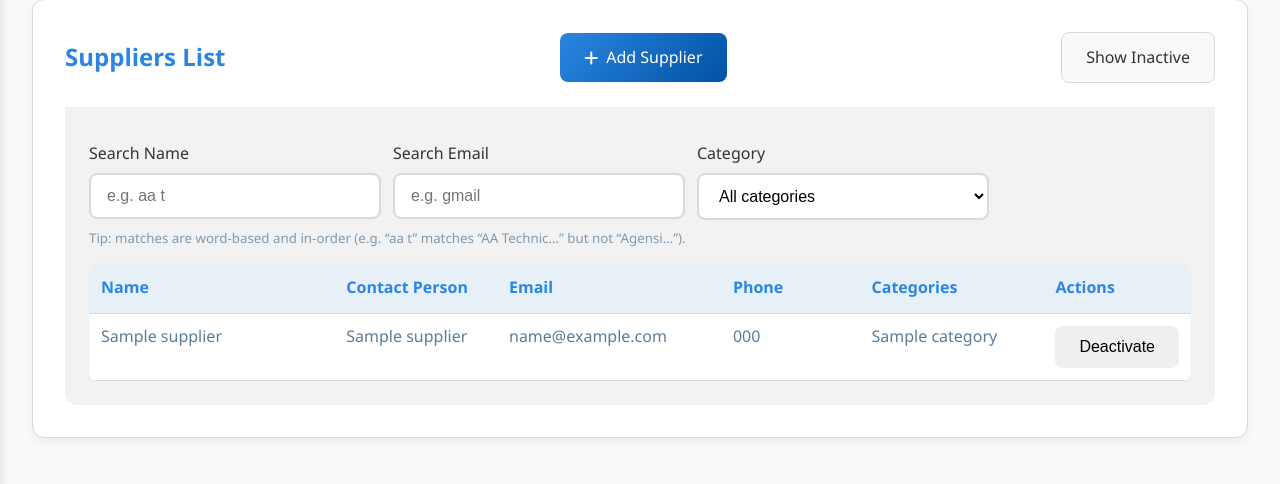
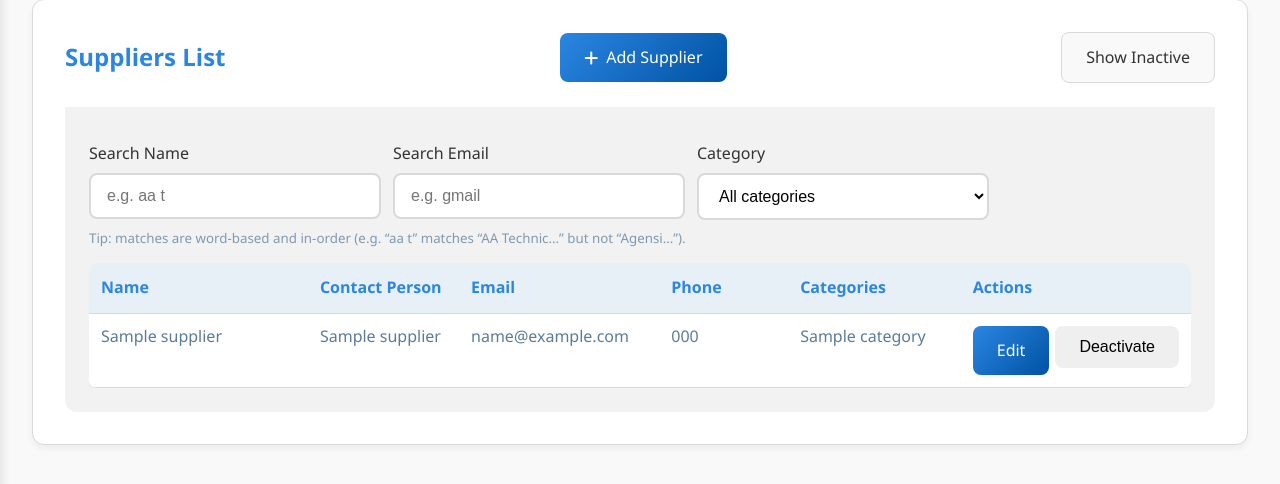
Before and after one commit to schizoscar/Procure-Flow, a Flask app: page /suppliers in a window 1280 px wide. Shown: the part 128-612 px from the top of the page. Run offline with Flask 3, Linux system fonts and the light colour scheme; a user stored in the database is signed in; tables that the repository leaves empty hold one stand-in row (values such as "Sample post").

Commit message:
Edit Button for supplier (mistakenly removed before this)

```diff
--- a/templates/supplier_list.html
+++ b/templates/supplier_list.html
@@ -105,22 +105,31 @@
                         <td class="supplier-name col-name">{{ supplier.contact_number or 'N/A' }}</td>
                         <td class="supplier-name col-name">{{ supplier.categories or 'N/A' }}</td>
                             <td style="white-space:nowrap;">
-                            <div style="display:flex; flex-direction:column; gap:6px;">
+                                {% if not show_inactive %}
+                                    <!-- ACTIVE SUPPLIERS (Side by Side) -->
+                                    <div style="display:flex; gap:6px; justify-content:center;">
 
-                                {% if not show_inactive %}
-                                    <!-- ACTIVE SUPPLIERS -->
+                                        <!-- Edit (Blue) -->
+                                        <a href="{{ url_for('edit_supplier', supplier_id=supplier.id) }}"
+                                        class="btn btn-primary btn-sm">
+                                            Edit
+                                        </a>
+
+                                        <!-- Deactivate (Orange) -->
                                         <form method="POST"
                                             action="{{ url_for('deactivate_supplier', supplier_id=supplier.id) }}"
                                             onsubmit="return confirm('Deactivate this supplier?')">
-                                        <button class="btn btn-warning btn-sm w-100">
+                                            <button class="btn btn-warning btn-sm">
                                                 Deactivate
                                             </button>
                                         </form>
 
+                                    </div>
+
                                 {% else %}
-                                    <!-- INACTIVE SUPPLIERS -->
+                                    <!-- INACTIVE SUPPLIERS (Stacked) -->
+                                    <div style="display:flex; flex-direction:column; gap:6px;">
 
-                                    <!-- Reactivate (Admin + User) -->
                                         <form method="POST"
                                             action="{{ url_for('reactivate_supplier', supplier_id=supplier.id) }}">
                                             <button class="btn btn-success btn-sm w-100">
@@ -128,7 +137,6 @@
                                             </button>
                                         </form>
 
-                                    <!-- Hard Delete (Admin Only) -->
                                         {% if user_role == 'admin' %}
                                         <form method="POST"
                                             action="{{ url_for('hard_delete_supplier', supplier_id=supplier.id) }}"
@@ -138,9 +146,9 @@
                                             </button>
                                         </form>
                                         {% endif %}
-                                {% endif %}
 
                                     </div>
+                                {% endif %}
                             </td>
                     </tr>
                     {% endfor %}
```
Lines whose indentation alone changed are shown as unchanged.
